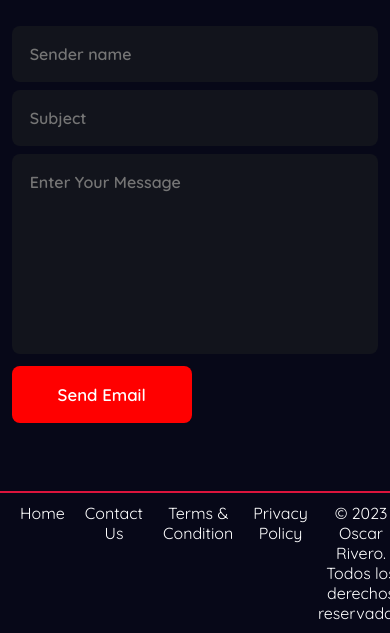
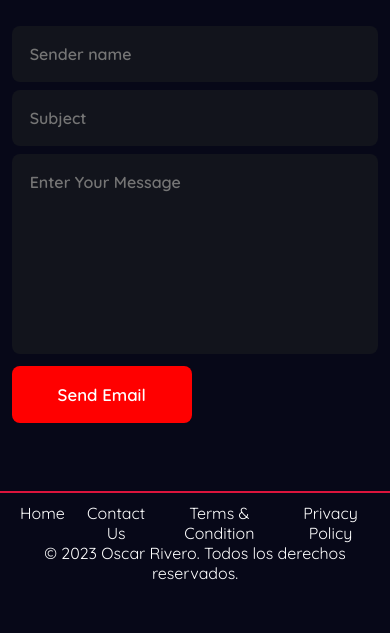
Before and after one commit to orivero83/Paola-Vega-Portfolio, a plain HTML site: page index.html in a window 390 px wide. Shown: the part 7556-8189 px from the top of the page. After the commit the page ends 8149 px from the top, so only its background shows below. Drawn offline with nearby package versions, Linux system fonts and the light colour scheme.

Commit message:
Ajuste copyright
Ajuste copyright

```diff
--- a/style.css
+++ b/style.css
@@ -648,6 +648,11 @@ form textarea:focus {
         color: inherit;
     }
 
+    .copyright {
+        flex-direction: column;
+        align-items: center;
+    }
+
     /* ------------------------------- Carru FOTOS ------------------------------ */
 
     .carrousel {
@@ -742,7 +747,7 @@ form textarea:focus {
 
     #menu-icon {
         display: block;
-         color: red;
+        color: red;
     }
 
     .navbar {
```
Also changed, not shown: index.html (+1 -1 lines).
